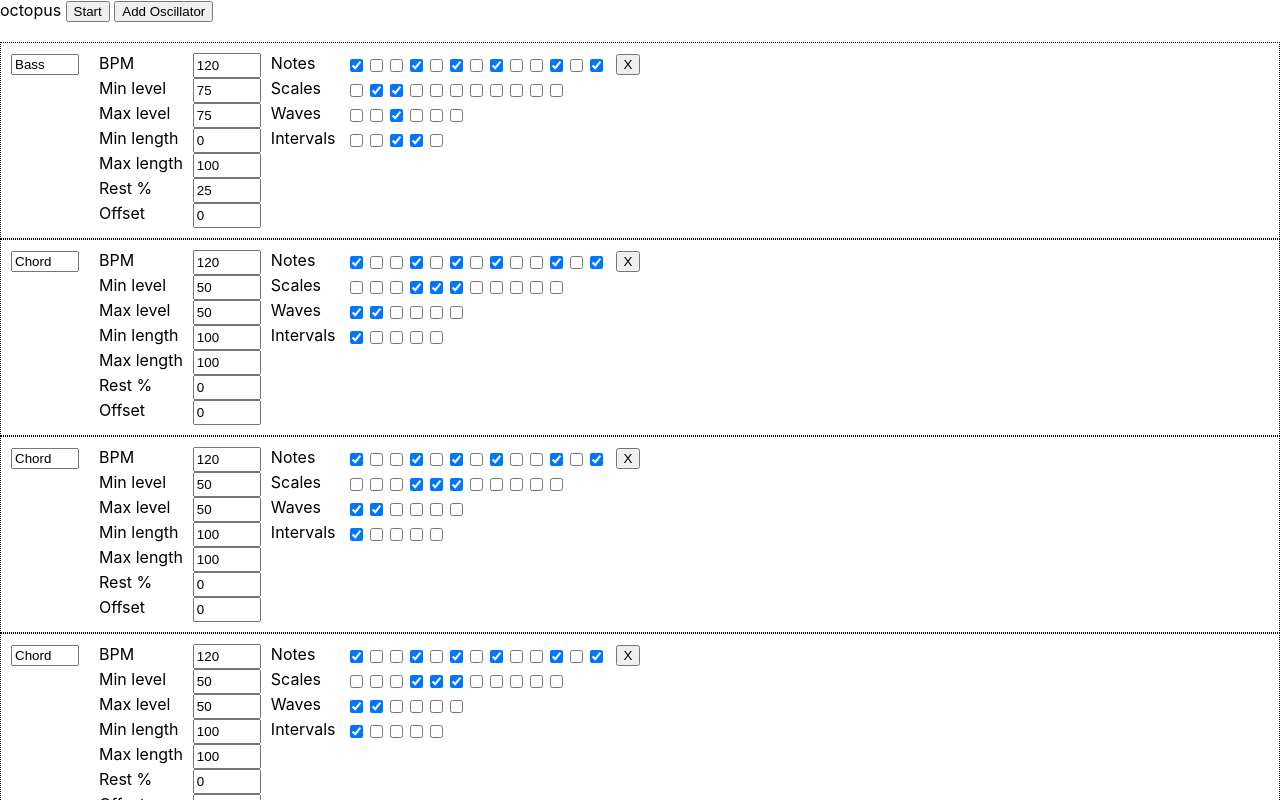
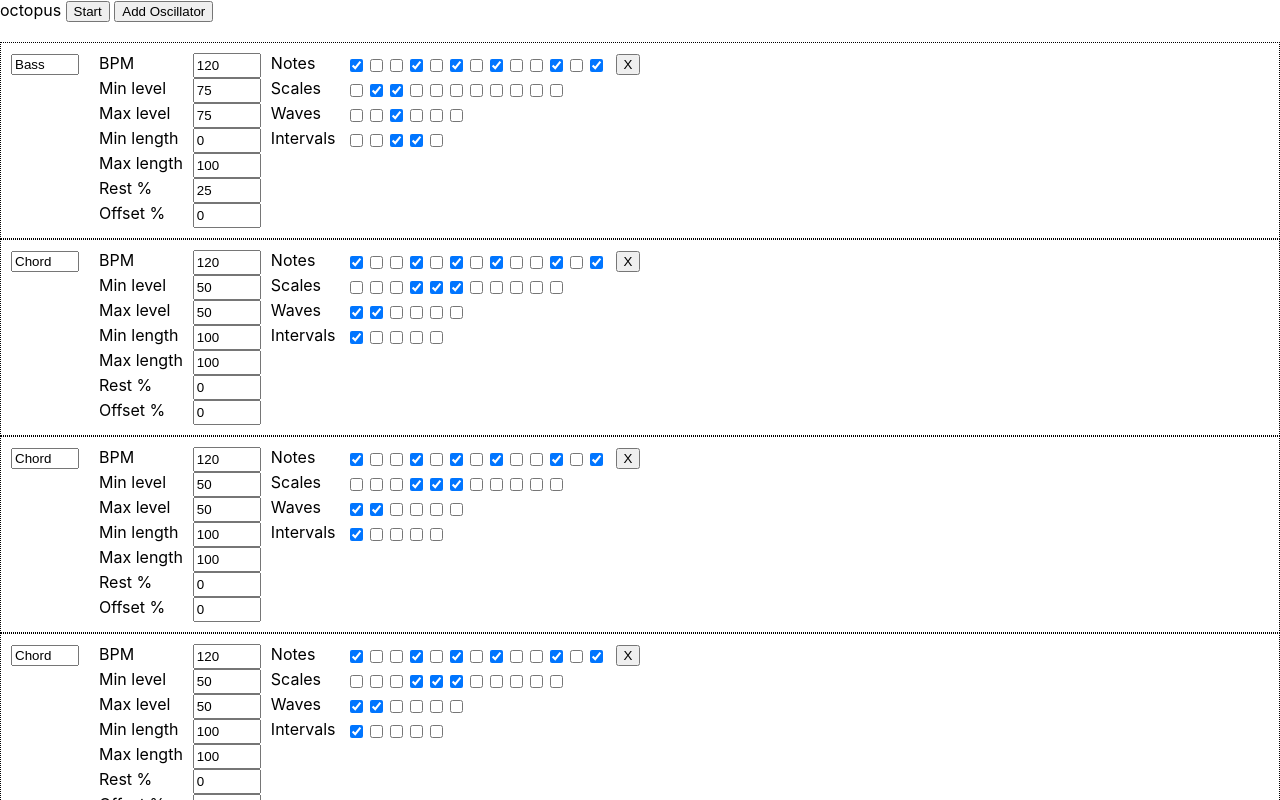
Before and after one commit to CodeKrakken/random-noise-generator, a React (Create React App) app: page / in a window 1280 px wide. Shown: the top 800 px of the page. Built offline with nearby package versions, Linux system fonts and the light colour scheme.

Commit message:
Add labels

```diff
--- a/src/App.jsx
+++ b/src/App.jsx
@@ -1,4 +1,4 @@
-import { useState } from 'react';
+import { useState, useEffect } from 'react';
 import './App.css';
 import { allFrequencies, waveShapes, intervals } from './content/data'
 import snareFile  from './sounds/snare.wav';
@@ -349,16 +349,17 @@ function App() {
 
               setTimeout(() => {node.gain.gain.value = 0}, noteLength)
 
-            } else {
-              try {
-                node.oscillator.frequency.value = 0
-                if (diceRoll >= chanceOfRest) {
-                  if (waveShape === 'kick'  ) {kickSample.play()}
-                  if (waveShape === 'snare' ) {snareSample.play()}
-                }
-              } catch (error) {
-                console.log(error.message)
-              }
+            }
+          } catch (error) {
+            console.log(error)
+          }
+        } else {
+          try {
+            if (diceRoll >= chanceOfRest) {
+              node.gain.gain.value = 0
+              console.log(`Playing ${waveShape}`)
+              if (waveShape === 'kick'  ) {kickSample.  play()}
+              if (waveShape === 'snare' ) {snareSample. play()}
             }
           } catch (error) {
             console.log(error.message)
--- a/src/components/Node.jsx
+++ b/src/components/Node.jsx
@@ -23,7 +23,7 @@ export default function Node(props) {
         <div className="row inner-row">Min length</div>
         <div className="row inner-row">Max length</div>
         <div className="row inner-row">Rest %</div>
-        <div className="row inner-row">Offset</div>
+        <div className="row inner-row">Offset %</div>
       </div>
 
       <div className="column">
```
